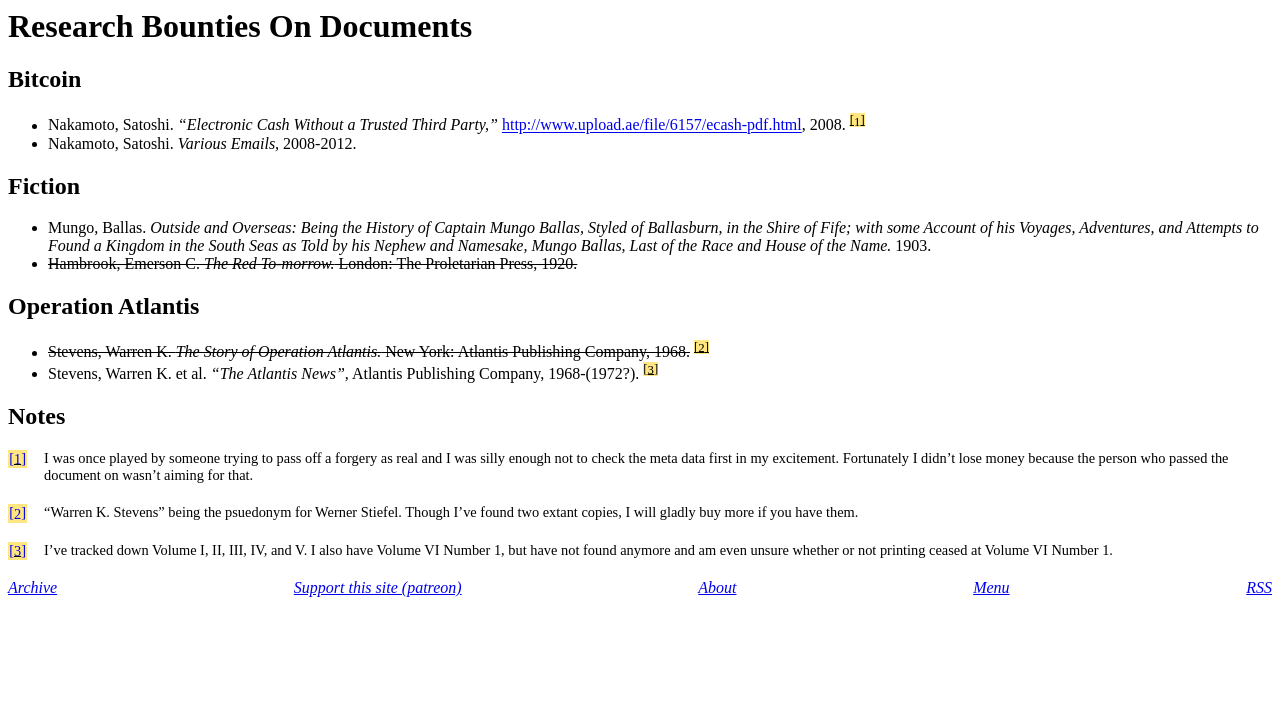
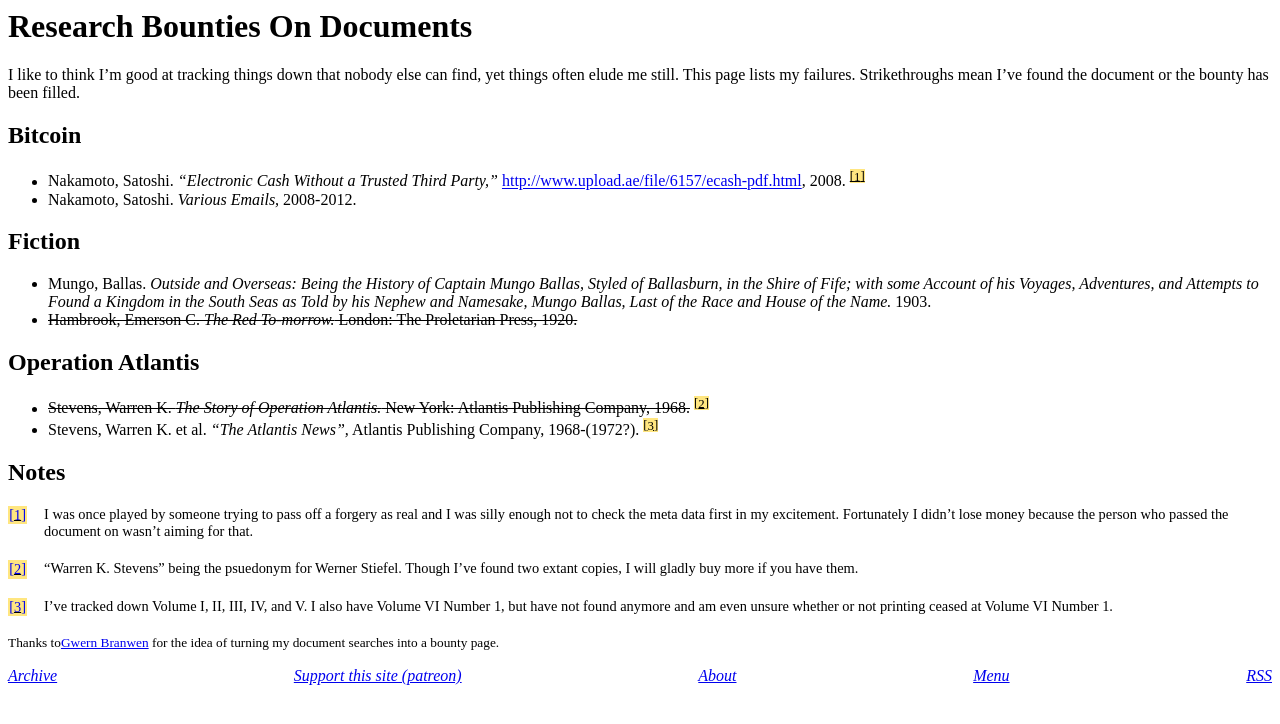
Before and after one commit to derykmakgill/website, a Jekyll site: the page built from research-bounties.md, in a window 1280 px wide. Shown: the top 724 px of the page. Built offline with Jekyll 4.4.1, drawn with Linux system fonts in a browser that asks for light colours.

Commit message:
Update research-bounties.md

```diff
--- a/research-bounties.md
+++ b/research-bounties.md
@@ -2,6 +2,9 @@
 layout: page
 title: Research Bounties On Documents
 ---
+
+I like to think I'm good at tracking things down that nobody else can find, yet things often elude me still. This page lists my failures. Strikethroughs mean I've found the document or the bounty has been filled.
+
 
 ## Bitcoin
 
@@ -21,3 +24,5 @@
 ## Notes
 
 <div id = "Footnotes"><p class="invis">Footnotes:</p></div>
+
+<small>Thanks to<a href="https://www.gwern.net/Fulltext">Gwern Branwen</a> for the idea of turning my document searches into a bounty page.</small>
```
